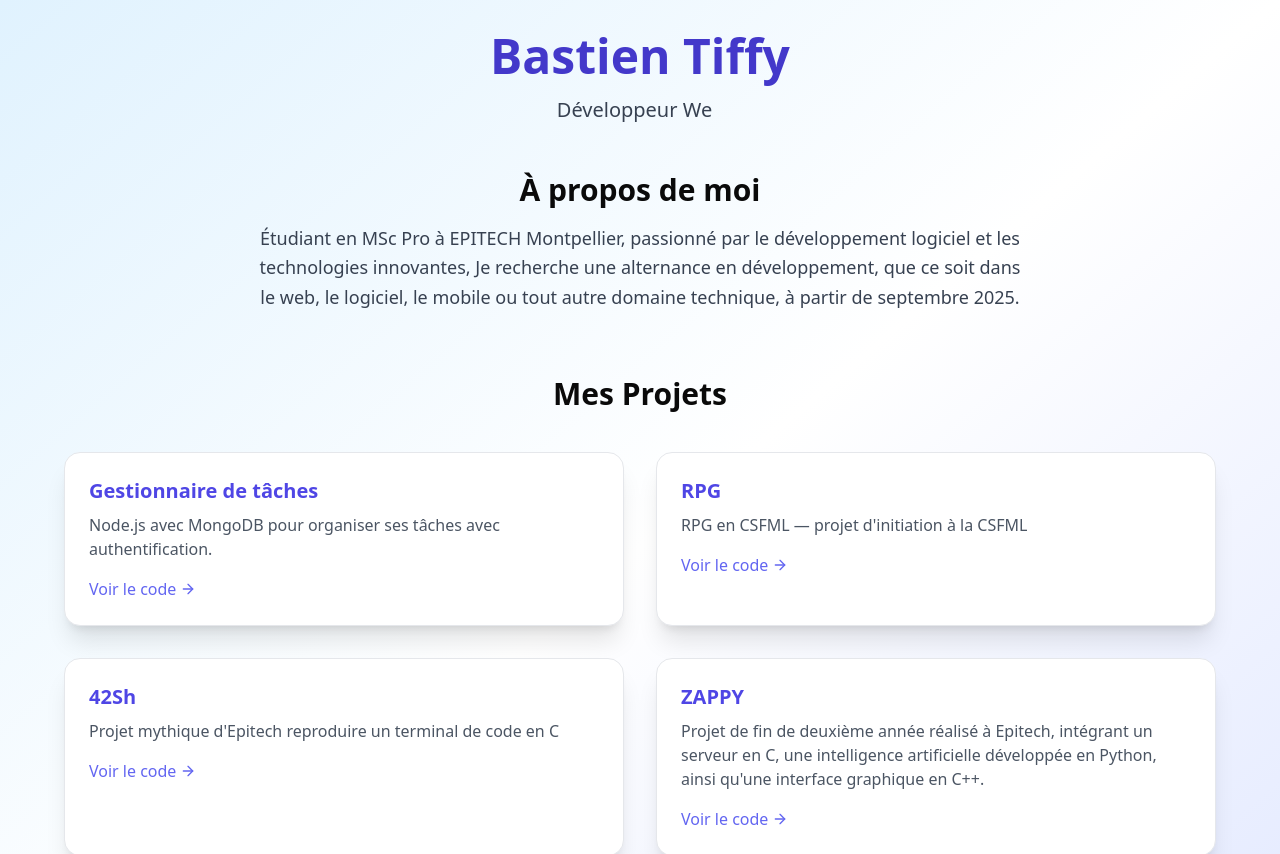
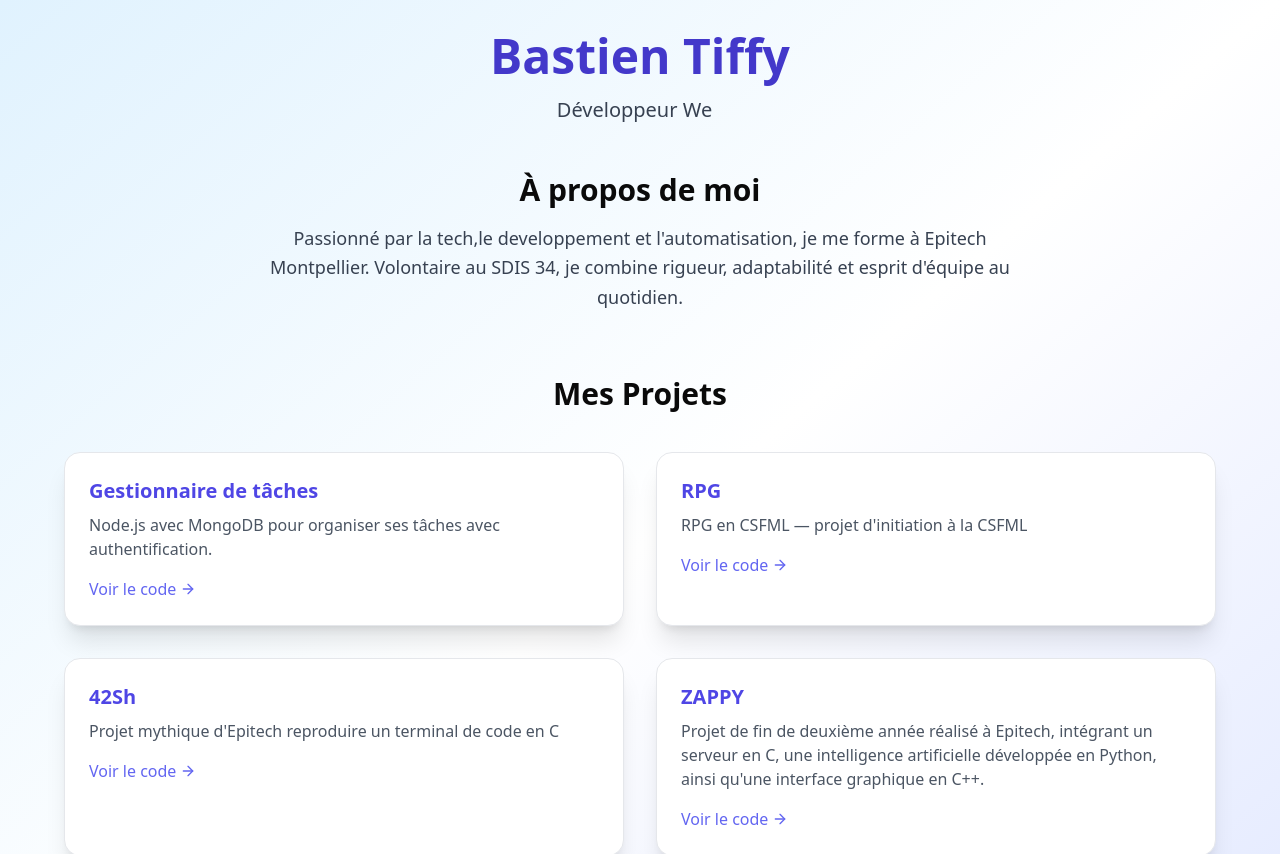
Before and after one commit to Bastient6/portfolio, a React (Vite) app: page / in a window 1280 px wide. Shown: the top 854 px of the page. Built offline with nearby package versions, Linux system fonts and the light colour scheme.

Commit message:
[UPDATE]_change pres

```diff
--- a/src/App.jsx
+++ b/src/App.jsx
@@ -39,7 +39,8 @@ export default function Portfolio() {
       >
         <h2 className="text-3xl font-semibold mb-4">À propos de moi</h2>
         <p className="text-gray-700 leading-relaxed text-lg">
-        Étudiant en MSc Pro à EPITECH Montpellier, passionné par le développement logiciel et les technologies innovantes, Je recherche une alternance en développement, que ce soit dans le web, le logiciel, le mobile ou tout autre domaine technique, à partir de septembre 2025.        </p>
+          Passionné par la tech,le developpement et l'automatisation, je me forme à Epitech Montpellier. Volontaire au SDIS 34, je combine rigueur, adaptabilité et esprit d'équipe au quotidien.
+        </p>
       </motion.section>
 
       {/* Projects Section */}
```
